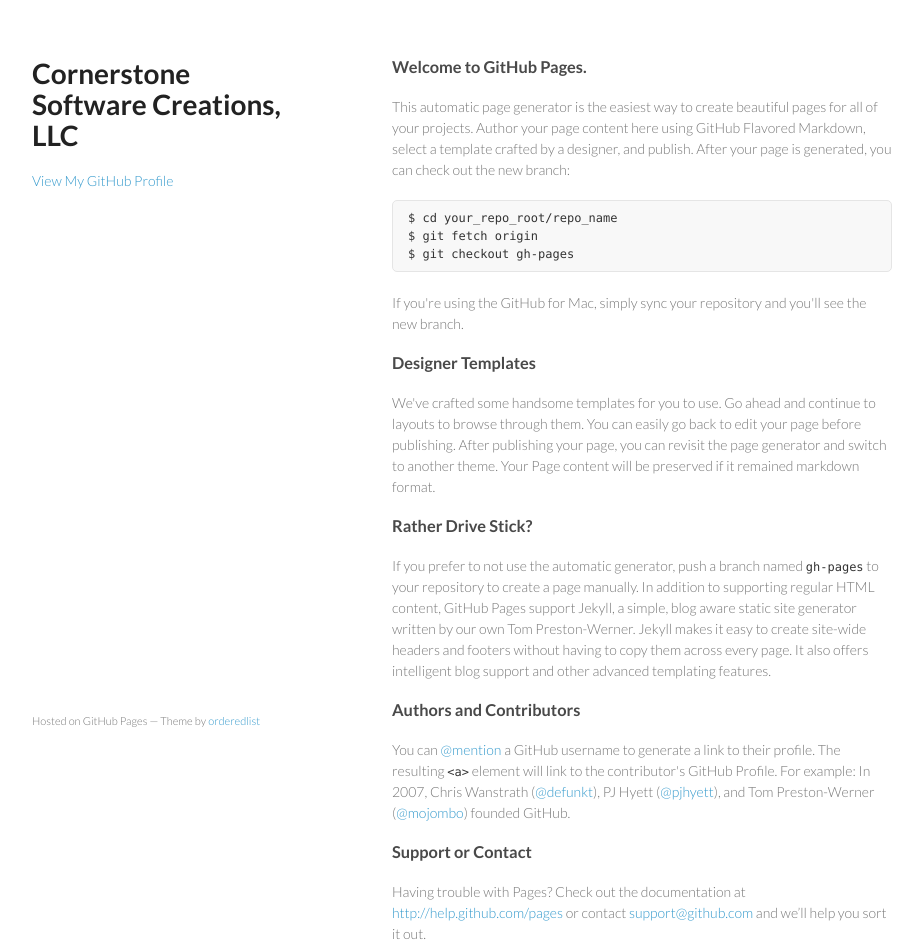
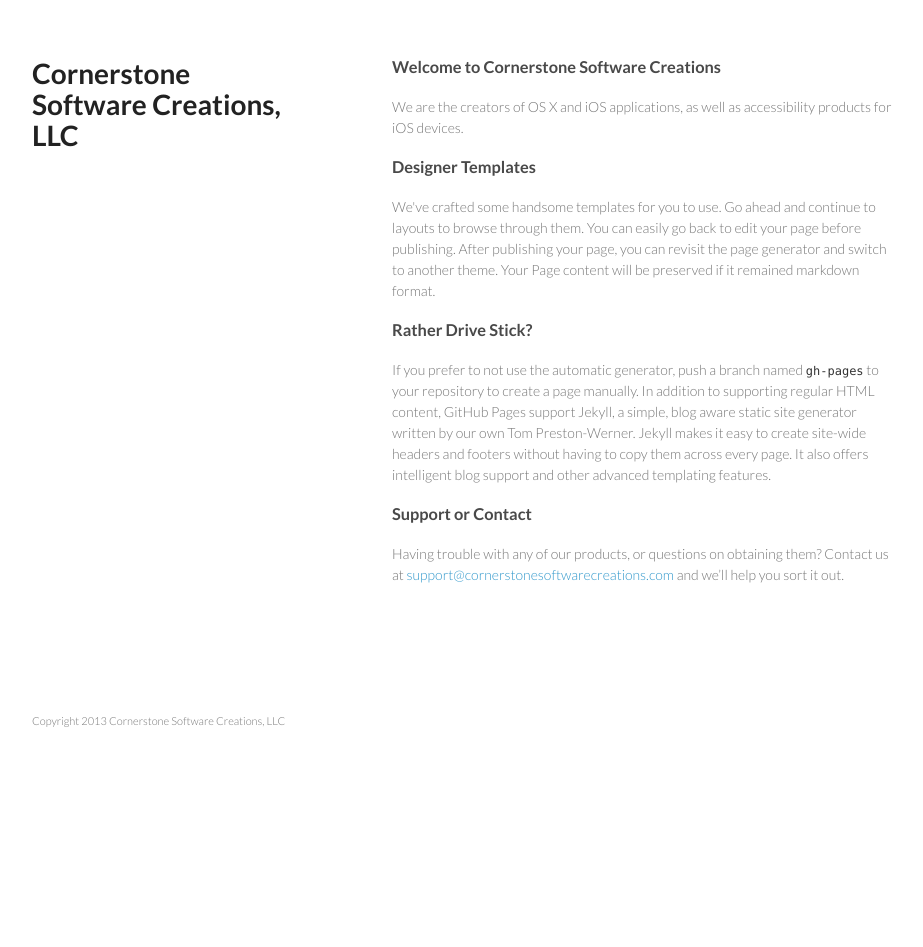
Before and after one commit to kacenjar/kacenjar.github.io, a plain HTML site: page index.html in a window 1280 px wide. Shown: the whole page, without its empty margins (178-1101 px from the left). After the commit the page ends 800 px from the top, so only its background shows below. Drawn offline with Linux system fonts and the light colour scheme.

Commit message:
Updated content

```diff
--- a/index.html
+++ b/index.html
@@ -19,20 +19,12 @@
         <p></p>
 
 
-        <p class="view"><a href="https://github.com/kacenjar">View My GitHub Profile</a></p>
-
       </header>
       <section>
-        <h3>Welcome to GitHub Pages.</h3>
+        <h3>Welcome to Cornerstone Software Creations</h3>
 
-<p>This automatic page generator is the easiest way to create beautiful pages for all of your projects. Author your page content here using GitHub Flavored Markdown, select a template crafted by a designer, and publish. After your page is generated, you can check out the new branch:</p>
+<p>We are the creators of OS X and iOS applications, as well as accessibility products for iOS devices.</p>
 
-<pre><code>$ cd your_repo_root/repo_name
-$ git fetch origin
-$ git checkout gh-pages
-</code></pre>
-
-<p>If you're using the GitHub for Mac, simply sync your repository and you'll see the new branch.</p>
 
 <h3>Designer Templates</h3>
 
@@ -42,16 +34,13 @@ $ git checkout gh-pages
 
 <p>If you prefer to not use the automatic generator, push a branch named <code>gh-pages</code> to your repository to create a page manually. In addition to supporting regular HTML content, GitHub Pages support Jekyll, a simple, blog aware static site generator written by our own Tom Preston-Werner. Jekyll makes it easy to create site-wide headers and footers without having to copy them across every page. It also offers intelligent blog support and other advanced templating features.</p>
 
-<h3>Authors and Contributors</h3>
-
-<p>You can <a href="https://github.com/blog/821" class="user-mention">@mention</a> a GitHub username to generate a link to their profile. The resulting <code>&lt;a&gt;</code> element will link to the contributor's GitHub Profile. For example: In 2007, Chris Wanstrath (<a href="https://github.com/defunkt" class="user-mention">@defunkt</a>), PJ Hyett (<a href="https://github.com/pjhyett" class="user-mention">@pjhyett</a>), and Tom Preston-Werner (<a href="https://github.com/mojombo" class="user-mention">@mojombo</a>) founded GitHub.</p>
 
 <h3>Support or Contact</h3>
 
-<p>Having trouble with Pages? Check out the documentation at <a href="http://help.github.com/pages">http://help.github.com/pages</a> or contact <a href="mailto:support@github.com">support@github.com</a> and we’ll help you sort it out.</p>
+<p>Having trouble with any of our products, or questions on obtaining them? Contact us at <a href="mailto:support@cornerstonesoftwarecreations.com">support@cornerstonesoftwarecreations.com</a> and we’ll help you sort it out.</p>
       </section>
       <footer>
-        <p><small>Hosted on GitHub Pages &mdash; Theme by <a href="https://github.com/orderedlist">orderedlist</a></small></p>
+        <p><small>Copyright 2013 Cornerstone Software Creations, LLC</small></p>
       </footer>
     </div>
     <script src="javascripts/scale.fix.js"></script>
```
